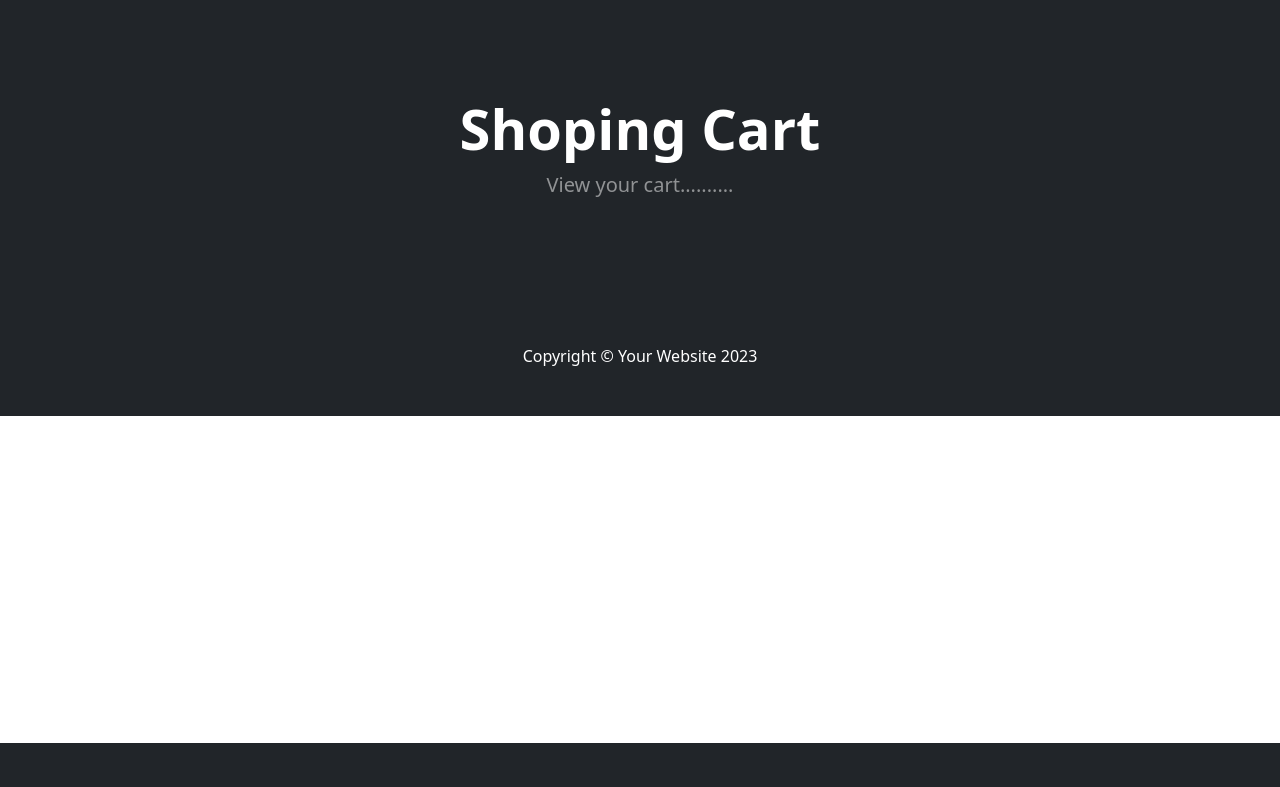
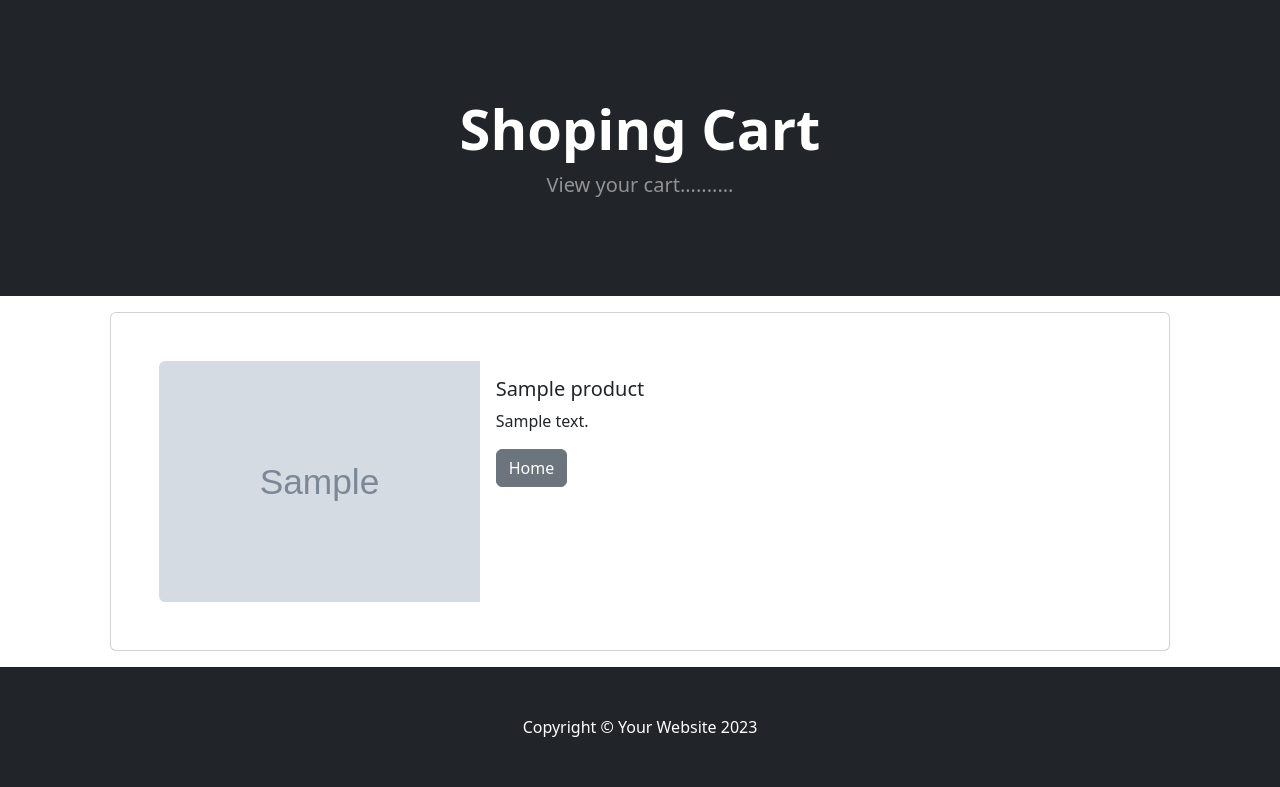
Before and after one commit to darshan45672/Django-miniProject, a Django app: template ecom/cart/templates/cartSummary.html in a window 1280 px wide. Shown: the part 57-844 px from the top of the page. Before the commit the page ends 800 px from the top, so only its background shows below. Run offline with Django 5.2, Linux system fonts and the light colour scheme; the template is opened without the code that fills it: most values are stand-ins (such as "Sample title", 1, 10 or a date in 2020); grey boxes marked "Sample" are stand-in pictures.

Commit message:
implemented show cart summary

```diff
--- a/ecom/cart/templates/cartSummary.html
+++ b/ecom/cart/templates/cartSummary.html
@@ -11,5 +11,33 @@
     </div>
 </header>
 <!-- Section-->
+ <div class="container">
+    <!-- {{ productsInCart }} -->
+      {% if productsInCart %}
+    {% for product in productsInCart %}
+    <div class="container">
+        <div class="card m-3 p-5">
+            <div class="row g-0">
+              <div class="col-md-4">
+                <img src="{{ product.image.url }}" class="img-fluid rounded-start" alt="...">
+              </div>
+              <div class="col-md-8">
+                <div class="card-body">
+                  <h5 class="card-title">{{ product.name }}</h5>
+                  <p class="card-text">{{ product.description }}</p>
+                  <!-- <p class="card-text">{{ product.id }}</p> -->
+                  <!-- <p class="card-text"><small class="text-muted">Last updated 3 mins ago</small></p> -->
+                   <a href="{% url 'home' %}" class="btn btn-secondary">Home </a>
+                   <!-- <button type="button" value="{{ product.id }}" class="btn btn-secondary" id="add-cart">Add to cart </button  > -->
+                </div>
+              </div>
+            </div>
+          </div>
+    </div>
+    {% endfor %}
+    {% else %}
+   <center> <h1 class="container m-5 p-5">No products in Cart</h1></center>
+    {% endif %}
+ </div>
 
 {% endblock %}
--- a/ecom/cart/views.py
+++ b/ecom/cart/views.py
@@ -4,7 +4,10 @@ from store.models import Product
 from django.http import JsonResponse
 
 def cartSummary(request):
-    return render(request, "cartSummary.html", {})
+    cart = Cart(request)
+
+    cartProducts = cart.get_products
+    return render(request, "cartSummary.html", {"productsInCart": cartProducts})
 
 def cartAdd(request):
     cart = Cart(request)
--- a/ecom/store/templates/product.html
+++ b/ecom/store/templates/product.html
@@ -41,7 +41,7 @@
         action: 'post',
       },
       success: function(json){
-        <!-- console.log(json) -->
+        //console.log(json)
          document.getElementById("cart-quantity").textContent = json.Quantity
       },
       error: function(xhr, errmsg, err){
```
Also changed, not shown: ecom/cart/cart.py (+8 -0 lines), ecom/db.sqlite3.
